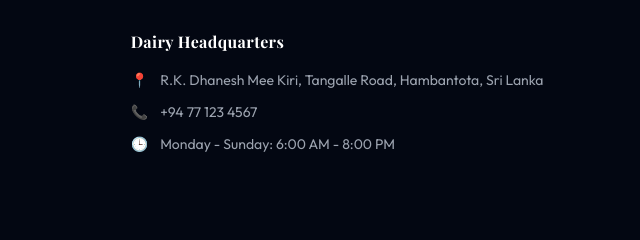
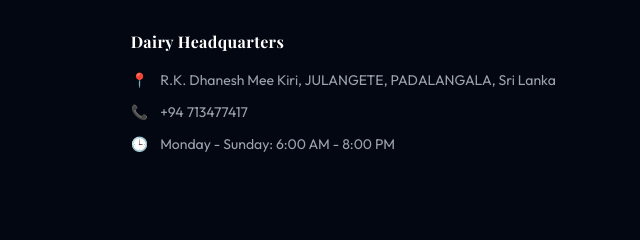
Before and after one commit to Gayashan98/mikiri---new, a plain HTML site: page about.html in a window 1280 px wide. Shown: the part 2872-3112 px from the top of the page, 640-1280 px from the left. Drawn offline with nearby package versions, Linux system fonts and the light colour scheme; a web font is replaced by a local one.

Commit message:
Update about.html

```diff
--- a/about.html
+++ b/about.html
@@ -315,11 +315,11 @@
                 <ul class="space-y-3 text-sm">
                     <li class="flex items-start space-x-3">
                         <span class="text-clay-500">📍</span>
-                        <span>R.K. Dhanesh Mee Kiri, Tangalle Road, Hambantota, Sri Lanka</span>
+                        <span>R.K. Dhanesh Mee Kiri, JULANGETE, PADALANGALA, Sri Lanka</span>
                     </li>
                     <li class="flex items-center space-x-3">
                         <span class="text-clay-500">📞</span>
-                        <a href="tel:+94771234567" class="hover:text-clay-500 transition-colors">+94 77 123 4567</a>
+                        <a href="tel:+94713477417" class="hover:text-clay-500 transition-colors">+94 713477417</a>
                     </li>
                     <li class="flex items-center space-x-3">
                         <span class="text-clay-500">🕒</span>
```
